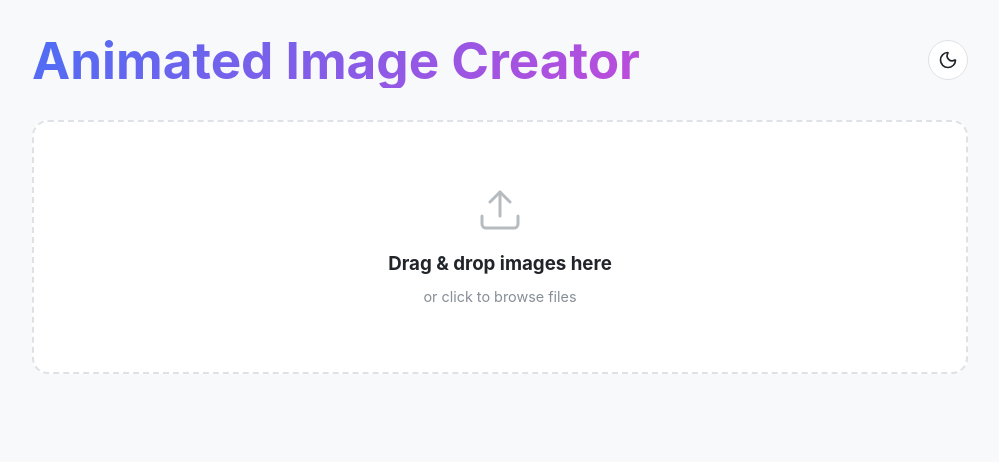
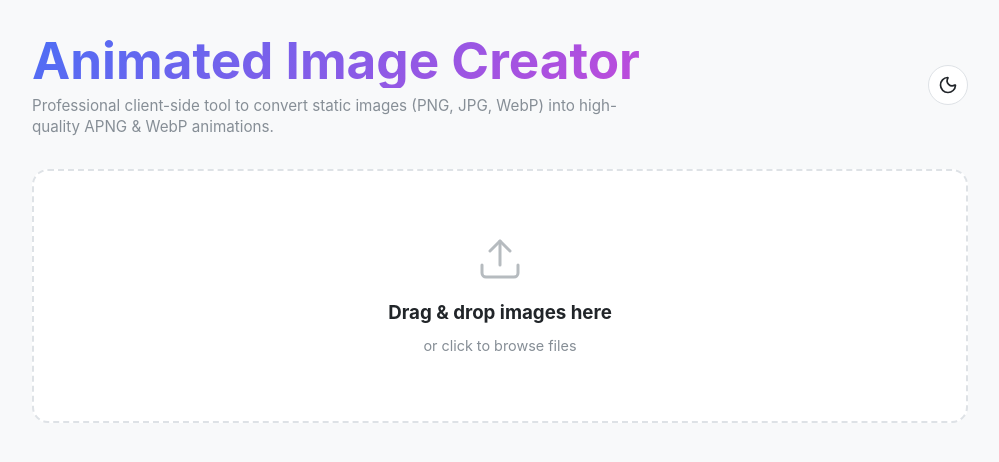
Before and after one commit to UNLINEARITY/Animated-Image-Creator, a React (Vite) app: page / in a window 1280 px wide. Shown: the top 462 px of the page, without its empty margins (140-1139 px from the left). Built offline with nearby package versions, Linux system fonts and the light colour scheme.

Commit message:
style/加上副标题

```diff
--- a/src/App.css
+++ b/src/App.css
@@ -67,6 +67,20 @@ body.modal-open {
   justify-content: space-between;
   align-items: center;
   margin-bottom: 2rem;
+}
+
+.header-titles {
+  display: flex;
+  flex-direction: column;
+  gap: 0.4rem;
+}
+
+.header-subtitle {
+  margin: 0;
+  font-size: 0.95rem;
+  color: var(--text-secondary);
+  line-height: 1.4;
+  max-width: 600px;
 }
 
 h1 {
--- a/src/App.tsx
+++ b/src/App.tsx
@@ -445,7 +445,13 @@ function App() {
   return (
     <div className="container">
       <header className="header">
-        <h1>Animated Image Creator</h1>
+        <div className="header-titles">
+          <h1>Animated Image Creator</h1>
+          <p className="header-subtitle">
+            Professional client-side tool to convert static images (PNG, JPG, WebP)
+            into high-quality APNG & WebP animations.
+          </p>
+        </div>
         <button className="theme-toggle" onClick={toggleTheme} title="Toggle Theme">
           {theme === 'light' ? <Moon size={20} /> : <Sun size={20} />}
         </button>
@@ -542,7 +548,7 @@ function App() {
                 </div>
                 <div className="frame-details">
                   <span>{frame.width}·{frame.height}</span>
-                  <span>{frame.fileType}&nbsp;&nbsp;{formatSize(frame.fileSize)}</span>
+                  <span>{frame.fileType}&nbsp;{formatSize(frame.fileSize)}</span>
                 </div>
               </div>
             ))}
```
